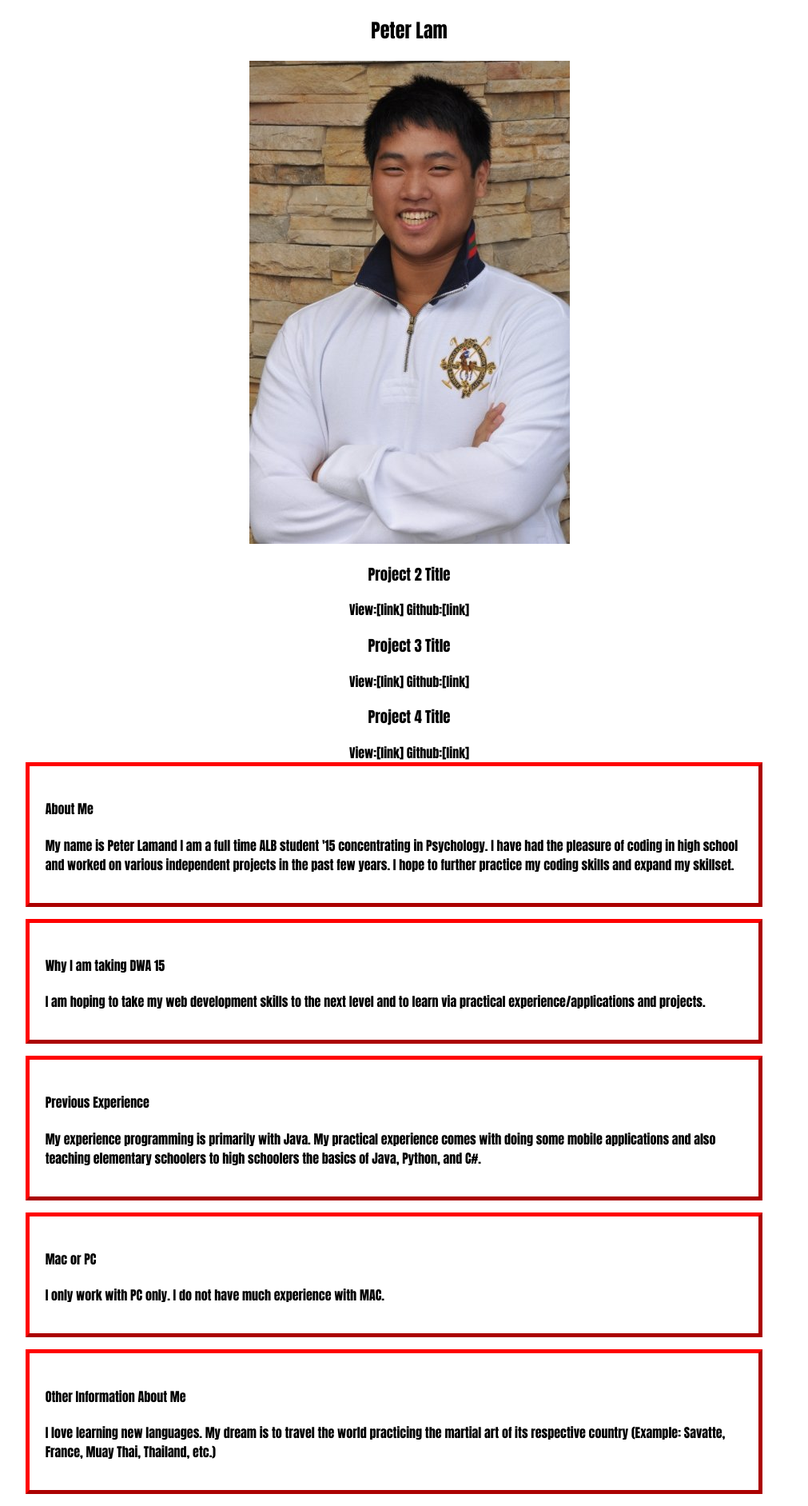
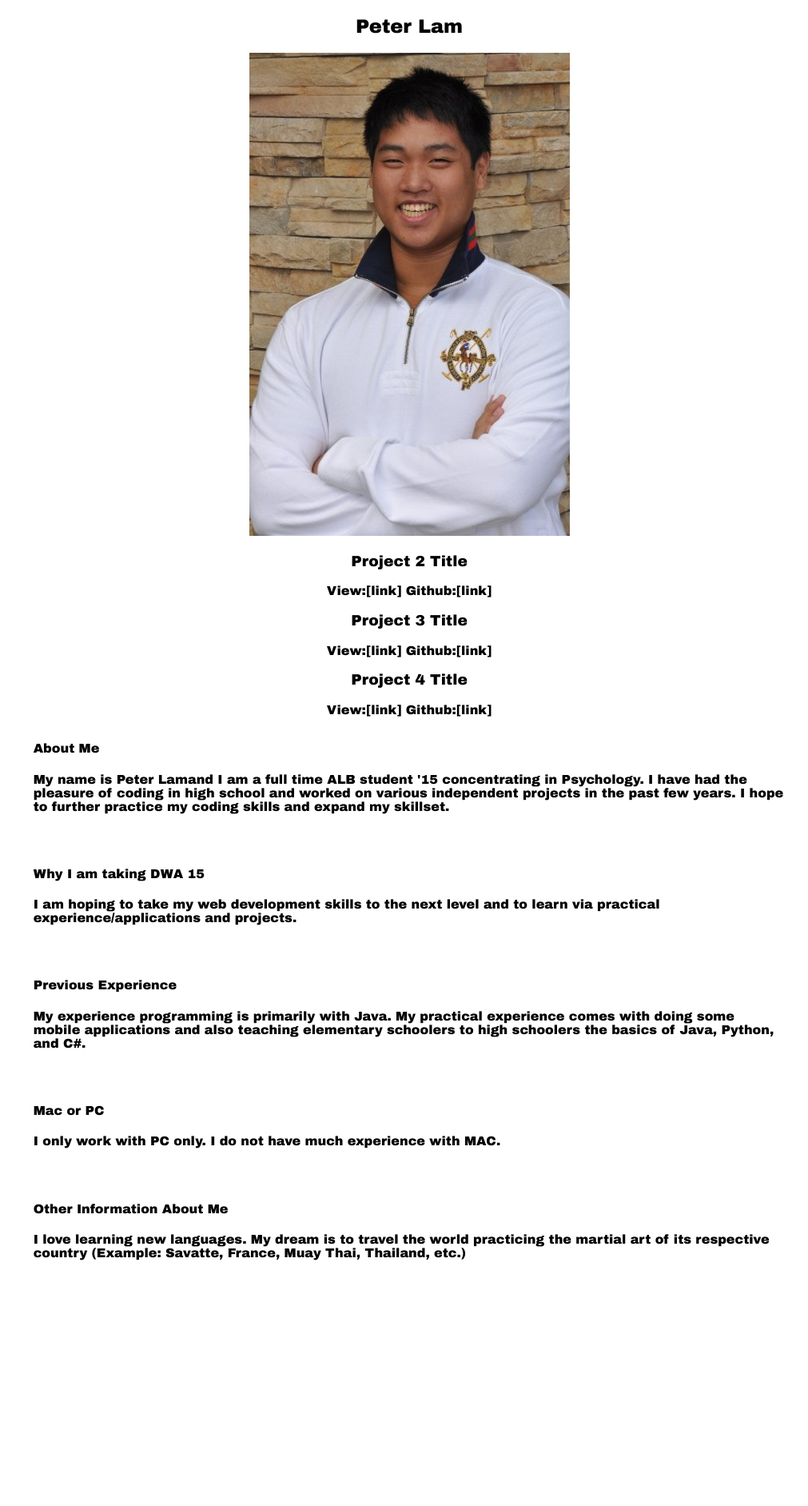
Before and after one commit to pxlam15/p1, a PHP site: page /p1.php in a window 1280 px wide. Shown: the whole page at 80% size, without its empty margins (128-1139 px from the left). After the commit the page ends 1576 px from the top, so only its background shows below. Run offline with PHP 8.4, Linux system fonts and the light colour scheme.

Commit message:
picture will not get smaller, added more code to img in css

```diff
--- a/css/style 1.0.css
+++ b/css/style 1.0.css
@@ -1,21 +1,23 @@
 .info{
-	border-style: outset;
-	border-width: 5px;
-	border-color: red;
+	background-color:
+	border:2px solid #5AC8ED;
+	border-radius: 3px;
 	vertical-align: center;
-	padding: 20px;
+	padding: 10px;
 	margin-left: 12%;
-	margin-right:15%;
-	margin top: 15px;
-	margin-bottom:15px;
+	margin-right:12%;
+	margin top: 10px;
+	margin-bottom:10px;
 	font-size: 12pt;
 }
 
 body{
-	font-family: "Impact", Charcoal, sans-serif
+	font-family: "Arial Black", Gadget, sans-serif
 }
 
 img{
-	max-width: 300;
-	max-height: 500;
+	height:auto;
+	width: auto;
+	max-width: 200;
+	max-height: 400;
 }
--- a/p1.php
+++ b/p1.php
@@ -21,6 +21,7 @@
 		<h3>Project 4 Title</h3>
 		View:[link]
 		Github:[link]
+
 		</center>
 
 		<div class = "info"><h4>About Me</h4>
```
